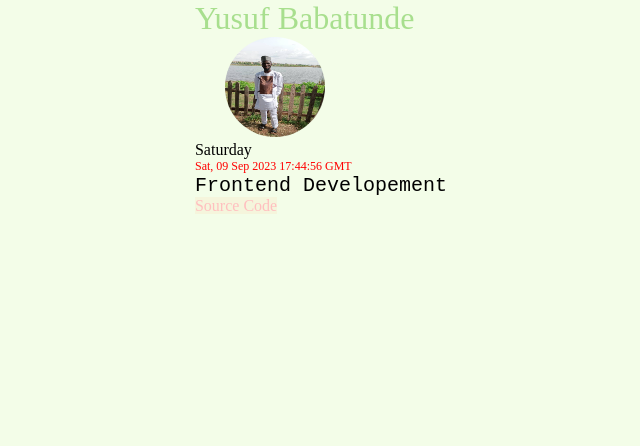
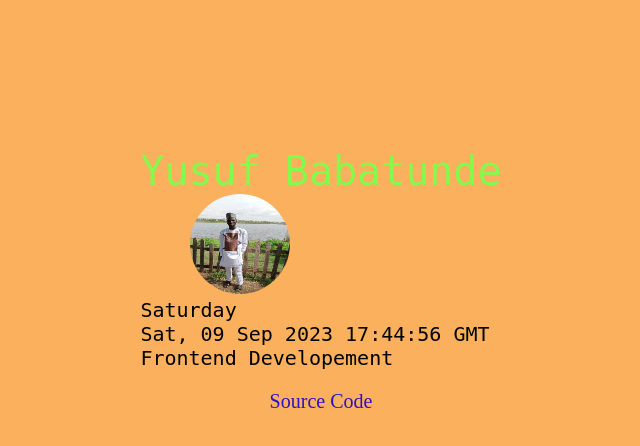
Before and after one commit to owocoded/personal-detail, a plain HTML site: page Task 1/index.html in a window 1280 px wide. Shown: the whole page, without its empty margins (319-959 px from the left). Drawn offline with Linux system fonts and the light colour scheme.

Commit message:
Update style.css

```diff
--- a/Task 1/style.css
+++ b/Task 1/style.css
@@ -3,25 +3,26 @@ padding: 0;
 margin: 0;
 }
 body{
-  background-color: #F3FDE8;
+  background-color: hsl(32, 94%, 67%);
+  place-content: center;
   display: flex;
-  flex-direction: column;
+  min-height:70vh;
+  align-items: center;
   justify-content: center;
-  align-items: center;
 }
 /*main{
   display: flex;
   flex-direction: column;
 }*/
 h1{
-  color: #A8DF8E;
-  font-size: bold;
+  color: #83fa4c;
+  font-size: 40px;
   font-weight: 500;
+  font-family: 'monospace';
 }
 p{
-  font-family: 'Courier New', Courier, monospace;
+  font-family: 'monospace';
   font-size: 20px;
-  text-align: center;
   font-weight: 300;
 }
 img{
@@ -29,19 +30,23 @@ img{
   height: 100px;
   border-radius: 50%;
   position: relative;
-  margin-left: 30px;
+  margin-left: 50px;
 }
-.day{
-  margin: 20px;
+#day{
+  font-family: 'monospace';
+  font-size: 20px;
+  font-weight: 300;
 }
 #time{
-  color: red;
-  font-size: 12px;
+  font-size: 20px;
+  font-family: 'monospace';
+  font-weight: 300;
 }
 a{
-  text-align: center;
+  display: flex;
+  place-content: center;
+  margin-top: 20px;
   text-decoration: none;
-  background-color: beige;
-  color: #FFBFBF;
-
+  color: #2c12c2;
+  font-size: 20px;
 }
```
